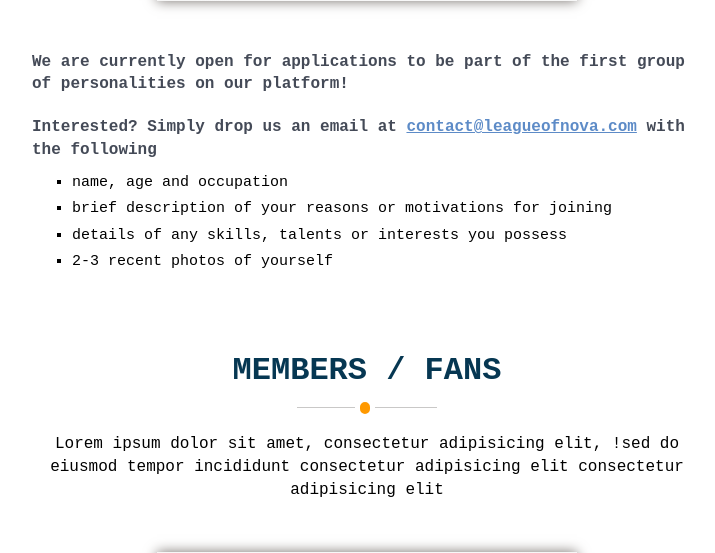
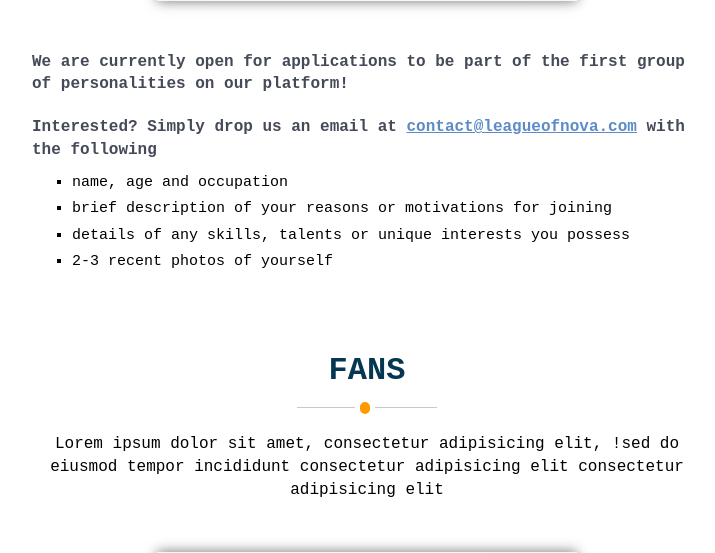
Before and after one commit to harristan/harristan.github.io, a Jekyll site: the page test.html, which Jekyll copies as it is, in a window 1280 px wide and 900 px high, scrolled down 1554 px, cut to the strip 33-586 px from the top of the window. Shown: the whole strip, without its empty margins (273-988 px from the left). Built offline with Jekyll 4.4.1, drawn with Linux system fonts in a browser that asks for light colours.

Commit message:
Update test.html

```diff
--- a/test.html
+++ b/test.html
@@ -93,7 +93,7 @@
 					<ul>
 						<li>name, age and occupation</li>
 						<li>brief description of your reasons or motivations for joining</li>
-						<li>details of any skills, talents or interests you possess</li>
+						<li>details of any skills, talents or unique interests you possess</li>
 						<li>2-3 recent photos of yourself</li>
 					</ul>
 				</div>
@@ -106,7 +106,7 @@
 	    	<div class="container section">
 
 	    		<div class="section-header">
-		        	<div class="section-title">Members / Fans</div>
+		        	<div class="section-title">Fans</div>
 		        	<p class="section-desc">Lorem ipsum dolor sit amet, consectetur adipisicing elit, !sed do eiusmod tempor incididunt consectetur adipisicing elit consectetur adipisicing elit</p>
 	      		</div>
 
```
